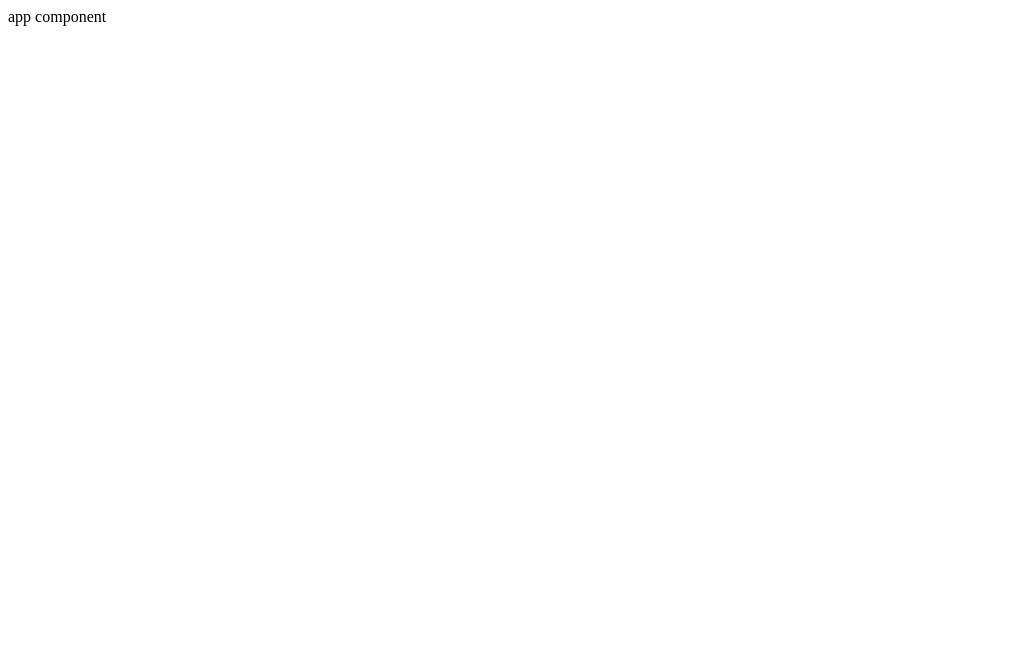
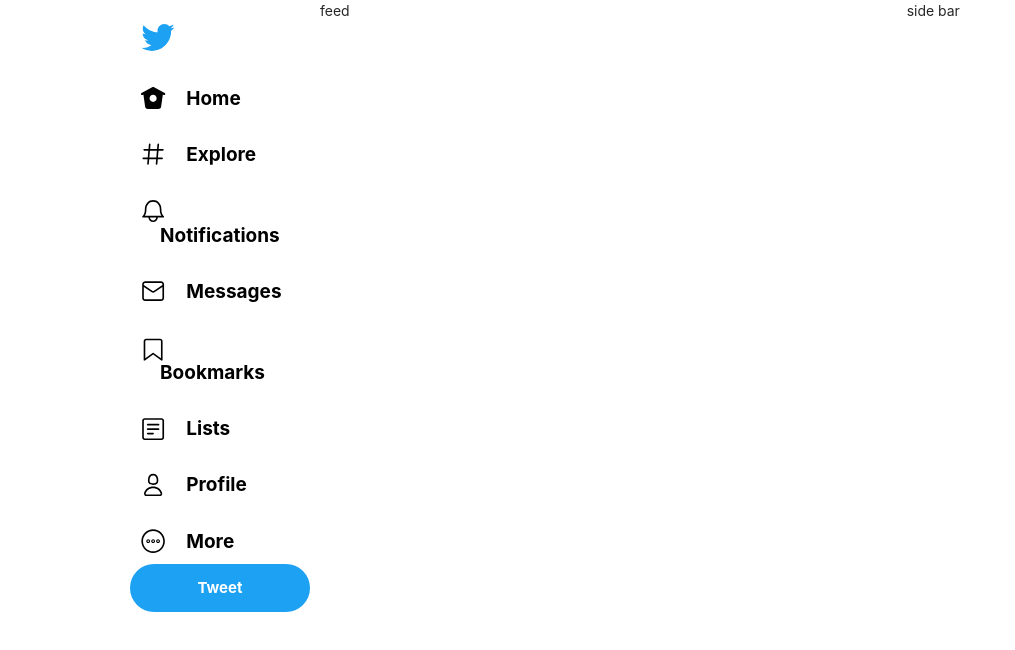
Before and after one commit to neel-kuila/twitter-clone, a React app: page / in a window 1280 px wide. Shown: the top 650 px of the page, without its empty margins (0-1015 px from the left). Built offline with nearby package versions, Linux system fonts and the light colour scheme; the HTML template or start-up script is replaced by a standard one.

Commit message:
Add Menubar

```diff
--- a/package.json
+++ b/package.json
@@ -11,8 +11,10 @@
   "author": "@RisingGeek",
   "license": "ISC",
   "dependencies": {
+    "antd": "^4.4.3",
     "react": "^16.13.1",
-    "react-dom": "^16.13.1"
+    "react-dom": "^16.13.1",
+    "styled-components": "^5.1.1"
   },
   "devDependencies": {
     "@babel/core": "^7.10.5",
--- /dev/null
+++ b/src/App.css
@@ -0,0 +1 @@
+@import '~antd/dist/antd.css';
--- a/src/App.js
+++ b/src/App.js
@@ -1,8 +1,12 @@
 import React from 'react';
+import './App.css';
+import Home from './components/home/index';
 
 function App() {
     return (
-        <div>app component</div>
+        <React.Fragment>
+            <Home />
+        </React.Fragment>
     );
 };
 
--- /dev/null
+++ b/src/components/home/index.js
@@ -0,0 +1,21 @@
+import React from 'react';
+import { Row, Col } from 'antd';
+import MenuBar from './menubar/index';
+
+const Home = () => {
+    return (
+        <Row>
+            <Col span={6}>
+                <MenuBar />
+            </Col>
+            <Col span={11}>
+                feed
+            </Col>
+            <Col span={7}>
+                side bar
+            </Col>
+        </Row >
+    );
+}
+
+export default Home;
--- /dev/null
+++ b/src/components/home/menubar/index.js
@@ -0,0 +1,43 @@
+import React from 'react';
+import { Row, Col } from 'antd';
+import Icon from '../../icons';
+import { Header, MenuItem, MenuTitle, Button } from '../../styles/menubar';
+
+const MenuBar = () => {
+    const brand = ["M23.643 4.937c-.835.37-1.732.62-2.675.733.962-.576 1.7-1.49 2.048-2.578-.9.534-1.897.922-2.958 1.13-.85-.904-2.06-1.47-3.4-1.47-2.572 0-4.658 2.086-4.658 4.66 0 .364.042.718.12 1.06-3.873-.195-7.304-2.05-9.602-4.868-.4.69-.63 1.49-.63 2.342 0 1.616.823 3.043 2.072 3.878-.764-.025-1.482-.234-2.11-.583v.06c0 2.257 1.605 4.14 3.737 4.568-.392.106-.803.162-1.227.162-.3 0-.593-.028-.877-.082.593 1.85 2.313 3.198 4.352 3.234-1.595 1.25-3.604 1.995-5.786 1.995-.376 0-.747-.022-1.112-.065 2.062 1.323 4.51 2.093 7.14 2.093 8.57 0 13.255-7.098 13.255-13.254 0-.2-.005-.402-.014-.602.91-.658 1.7-1.477 2.323-2.41z"];
+    const paths = {
+        Home: ["M22.58 7.35L12.475 1.897c-.297-.16-.654-.16-.95 0L1.425 7.35c-.486.264-.667.87-.405 1.356.18.335.525.525.88.525.16 0 .324-.038.475-.12l.734-.396 1.59 11.25c.216 1.214 1.31 2.062 2.66 2.062h9.282c1.35 0 2.444-.848 2.662-2.088l1.588-11.225.737.398c.485.263 1.092.082 1.354-.404.263-.486.08-1.093-.404-1.355zM12 15.435c-1.795 0-3.25-1.455-3.25-3.25s1.455-3.25 3.25-3.25 3.25 1.455 3.25 3.25-1.455 3.25-3.25 3.25z"],
+        Explore: ["M21 7.337h-3.93l.372-4.272c.036-.412-.27-.775-.682-.812-.417-.03-.776.27-.812.683l-.383 4.4h-6.32l.37-4.27c.037-.413-.27-.776-.68-.813-.42-.03-.777.27-.813.683l-.382 4.4H3.782c-.414 0-.75.337-.75.75s.336.75.75.75H7.61l-.55 6.327H3c-.414 0-.75.336-.75.75s.336.75.75.75h3.93l-.372 4.272c-.036.412.27.775.682.812l.066.003c.385 0 .712-.295.746-.686l.383-4.4h6.32l-.37 4.27c-.036.413.27.776.682.813l.066.003c.385 0 .712-.295.746-.686l.382-4.4h3.957c.413 0 .75-.337.75-.75s-.337-.75-.75-.75H16.39l.55-6.327H21c.414 0 .75-.336.75-.75s-.336-.75-.75-.75zm-6.115 7.826h-6.32l.55-6.326h6.32l-.55 6.326z"],
+        Notifications: ["M21.697 16.468c-.02-.016-2.14-1.64-2.103-6.03.02-2.532-.812-4.782-2.347-6.335C15.872 2.71 14.01 1.94 12.005 1.93h-.013c-2.004.01-3.866.78-5.242 2.174-1.534 1.553-2.368 3.802-2.346 6.334.037 4.33-2.02 5.967-2.102 6.03-.26.193-.366.53-.265.838.102.308.39.515.712.515h4.92c.102 2.31 1.997 4.16 4.33 4.16s4.226-1.85 4.327-4.16h4.922c.322 0 .61-.206.71-.514.103-.307-.003-.645-.263-.838zM12 20.478c-1.505 0-2.73-1.177-2.828-2.658h5.656c-.1 1.48-1.323 2.66-2.828 2.66zM4.38 16.32c.74-1.132 1.548-3.028 1.524-5.896-.018-2.16.644-3.982 1.913-5.267C8.91 4.05 10.397 3.437 12 3.43c1.603.008 3.087.62 4.18 1.728 1.27 1.285 1.933 3.106 1.915 5.267-.024 2.868.785 4.765 1.525 5.896H4.38z"],
+        Messages: ["M19.25 3.018H4.75C3.233 3.018 2 4.252 2 5.77v12.495c0 1.518 1.233 2.753 2.75 2.753h14.5c1.517 0 2.75-1.235 2.75-2.753V5.77c0-1.518-1.233-2.752-2.75-2.752zm-14.5 1.5h14.5c.69 0 1.25.56 1.25 1.25v.714l-8.05 5.367c-.273.18-.626.182-.9-.002L3.5 6.482v-.714c0-.69.56-1.25 1.25-1.25zm14.5 14.998H4.75c-.69 0-1.25-.56-1.25-1.25V8.24l7.24 4.83c.383.256.822.384 1.26.384.44 0 .877-.128 1.26-.383l7.24-4.83v10.022c0 .69-.56 1.25-1.25 1.25z"],
+        Bookmarks: ["M19.9 23.5c-.157 0-.312-.05-.442-.144L12 17.928l-7.458 5.43c-.228.164-.53.19-.782.06-.25-.127-.41-.385-.41-.667V5.6c0-1.24 1.01-2.25 2.25-2.25h12.798c1.24 0 2.25 1.01 2.25 2.25v17.15c0 .282-.158.54-.41.668-.106.055-.223.082-.34.082zM12 16.25c.155 0 .31.048.44.144l6.71 4.883V5.6c0-.412-.337-.75-.75-.75H5.6c-.413 0-.75.338-.75.75v15.677l6.71-4.883c.13-.096.285-.144.44-.144z"],
+        Lists: ["M17 8.64H7c-.414 0-.75-.337-.75-.75s.336-.75.75-.75h10c.414 0 .75.335.75.75s-.336.75-.75.75zm0 4.11H7c-.414 0-.75-.336-.75-.75s.336-.75.75-.75h10c.414 0 .75.336.75.75s-.336.75-.75.75zm-5 4.11H7c-.414 0-.75-.335-.75-.75s.336-.75.75-.75h5c.414 0 .75.337.75.75s-.336.75-.75.75z", "M19.75 22H4.25C3.01 22 2 20.99 2 19.75V4.25C2 3.01 3.01 2 4.25 2h15.5C20.99 2 22 3.01 22 4.25v15.5c0 1.24-1.01 2.25-2.25 2.25zM4.25 3.5c-.414 0-.75.337-.75.75v15.5c0 .413.336.75.75.75h15.5c.414 0 .75-.337.75-.75V4.25c0-.413-.336-.75-.75-.75H4.25z"],
+        Profile: ["M12 11.816c1.355 0 2.872-.15 3.84-1.256.814-.93 1.078-2.368.806-4.392-.38-2.825-2.117-4.512-4.646-4.512S7.734 3.343 7.354 6.17c-.272 2.022-.008 3.46.806 4.39.968 1.107 2.485 1.256 3.84 1.256zM8.84 6.368c.162-1.2.787-3.212 3.16-3.212s2.998 2.013 3.16 3.212c.207 1.55.057 2.627-.45 3.205-.455.52-1.266.743-2.71.743s-2.255-.223-2.71-.743c-.507-.578-.657-1.656-.45-3.205zm11.44 12.868c-.877-3.526-4.282-5.99-8.28-5.99s-7.403 2.464-8.28 5.99c-.172.692-.028 1.4.395 1.94.408.52 1.04.82 1.733.82h12.304c.693 0 1.325-.3 1.733-.82.424-.54.567-1.247.394-1.94zm-1.576 1.016c-.126.16-.316.246-.552.246H5.848c-.235 0-.426-.085-.552-.246-.137-.174-.18-.412-.12-.654.71-2.855 3.517-4.85 6.824-4.85s6.114 1.994 6.824 4.85c.06.242.017.48-.12.654z"],
+        More: ["M16.5 10.25c-.965 0-1.75.787-1.75 1.75s.784 1.75 1.75 1.75c.964 0 1.75-.786 1.75-1.75s-.786-1.75-1.75-1.75zm0 2.5c-.414 0-.75-.336-.75-.75 0-.413.337-.75.75-.75s.75.336.75.75c0 .413-.336.75-.75.75zm-4.5-2.5c-.966 0-1.75.787-1.75 1.75s.785 1.75 1.75 1.75 1.75-.786 1.75-1.75-.784-1.75-1.75-1.75zm0 2.5c-.414 0-.75-.336-.75-.75 0-.413.337-.75.75-.75s.75.336.75.75c0 .413-.336.75-.75.75zm-4.5-2.5c-.965 0-1.75.787-1.75 1.75s.785 1.75 1.75 1.75c.964 0 1.75-.786 1.75-1.75s-.787-1.75-1.75-1.75zm0 2.5c-.414 0-.75-.336-.75-.75 0-.413.337-.75.75-.75s.75.336.75.75c0 .413-.336.75-.75.75z", "M12 22.75C6.072 22.75 1.25 17.928 1.25 12S6.072 1.25 12 1.25 22.75 6.072 22.75 12 17.928 22.75 12 22.75zm0-20C6.9 2.75 2.75 6.9 2.75 12S6.9 21.25 12 21.25s9.25-4.15 9.25-9.25S17.1 2.75 12 2.75z"]
+    };
+
+    return (
+        <Row>
+            <Col span={9}></Col>
+            <Col span={15}>
+                <Header>
+                    <MenuItem logo>
+                        <Icon d={brand} width="35px" height="35px" fill="rgba(29,161,242,1.00)" />
+                    </MenuItem>
+                    {
+                        Object.keys(paths).map(item => (
+                            <MenuItem key={item}>
+                                <Icon d={paths[item]} width="26.25px" height="26.25px" />
+                                <MenuTitle>{item}</MenuTitle>
+                            </MenuItem>
+                        ))
+                    }
+                    <Button>Tweet</Button>
+
+                </Header>
+            </Col>
+        </Row>
+    );
+};
+
+export default MenuBar;
--- /dev/null
+++ b/src/components/icons.js
@@ -0,0 +1,12 @@
+import React from 'react';
+import Svg from './styles/svg';
+
+const Icon = (props) => (
+    <Svg viewBox="0 0 24 24" width={props.width} height={props.height} fill={props.fill}>
+        <g>
+            {props.d.map(value => <path key={value} d={value}></path>)}
+        </g>
+    </Svg>
+);
+
+export default Icon;
--- /dev/null
+++ b/src/components/styles/menubar.js
@@ -0,0 +1,42 @@
+import styled from 'styled-components';
+
+export const Header = styled.header`
+    padding-left: 10px;
+    padding-right: 10px;
+`;
+
+export const MenuItem = styled.div`
+    ${props => props.logo && {display: "inline-block"}};
+    padding: 10px;
+    margin-top: 10px;
+    color: #000000;
+    &:hover {
+        color: rgba(29,161,242,1.00);
+        fill: rgba(29,161,242,1.00);
+        background: rgba(29,161,242,0.1);
+        border-radius: 50px;
+    }
+`;
+
+export const MenuTitle = styled.span`
+    margin-left: 20px;
+    margin-right: 15px;
+    font-size: 19px;
+    font-weight: bold;
+    line-height: 1.3;
+`;
+
+export const Button = styled.button`
+    width: 100%;
+    background: rgba(29,161,242,1.00);
+    border: none;
+    border-radius: 50px;
+    font-size: 15px;
+    font-weight: bold;
+    color: #ffffff;
+    text-align: center;
+    padding: 12px 30px;
+    &:hover {
+        background: rgb(26,145,218);
+    }
+`;
--- /dev/null
+++ b/src/components/styles/svg.js
@@ -0,0 +1,10 @@
+import styled from 'styled-components';
+
+const Svg = styled.svg`
+    fill: ${props => props.fill};
+    width: ${props => props.width};
+    height: ${props => props.height};
+    vertical-align: bottom;
+`;
+
+export default Svg;
```
